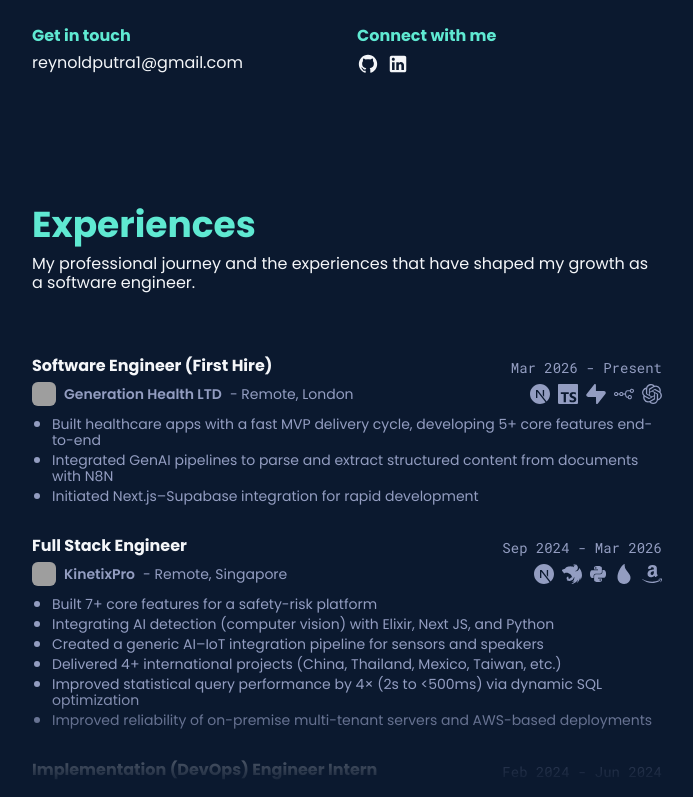
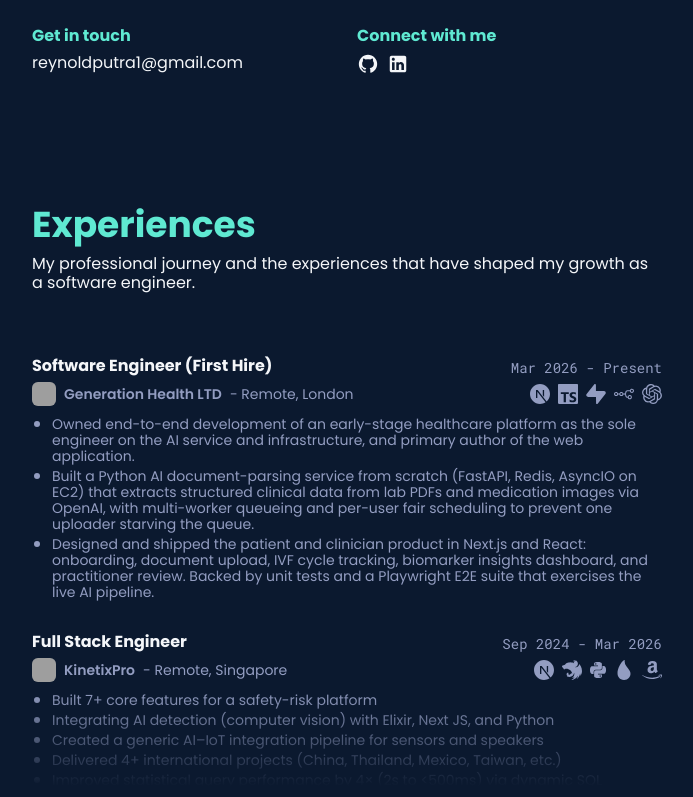
Before and after one commit to reynoldputra/reynoldputra.com, a Next.js app: page / in a window 1280 px wide. Shown: the part 478-1275 px from the top of the page, without its empty margins (293-986 px from the left). Built offline with nearby package versions, Linux system fonts and the light colour scheme; grey boxes are pictures that could not be loaded.

Commit message:
content: change genaia content

```diff
--- a/src/app/_components/experience-section/ExperienceSection.tsx
+++ b/src/app/_components/experience-section/ExperienceSection.tsx
@@ -33,9 +33,9 @@ const experiences: ExperienceItem[] = [
     endDate: "Present",
     icons: ["next", "typescript", "supabase", "n8n", "openai"],
     description: [
-      "Built healthcare apps with a fast MVP delivery cycle, developing 5+ core features end-to-end",
-      "Integrated GenAI pipelines to parse and extract structured content from documents with N8N",
-      "Initiated Next.js–Supabase integration for rapid development"
+      "Owned end-to-end development of an early-stage healthcare platform as the sole engineer on the AI service and infrastructure, and primary author of the web application.",
+      "Built a Python AI document-parsing service from scratch (FastAPI, Redis, AsyncIO on EC2) that extracts structured clinical data from lab PDFs and medication images via OpenAI, with multi-worker queueing and per-user fair scheduling to prevent one uploader starving the queue.",
+      "Designed and shipped the patient and clinician product in Next.js and React: onboarding, document upload, IVF cycle tracking, biomarker insights dashboard, and practitioner review. Backed by unit tests and a Playwright E2E suite that exercises the live AI pipeline."
     ]
   },
   {
```
